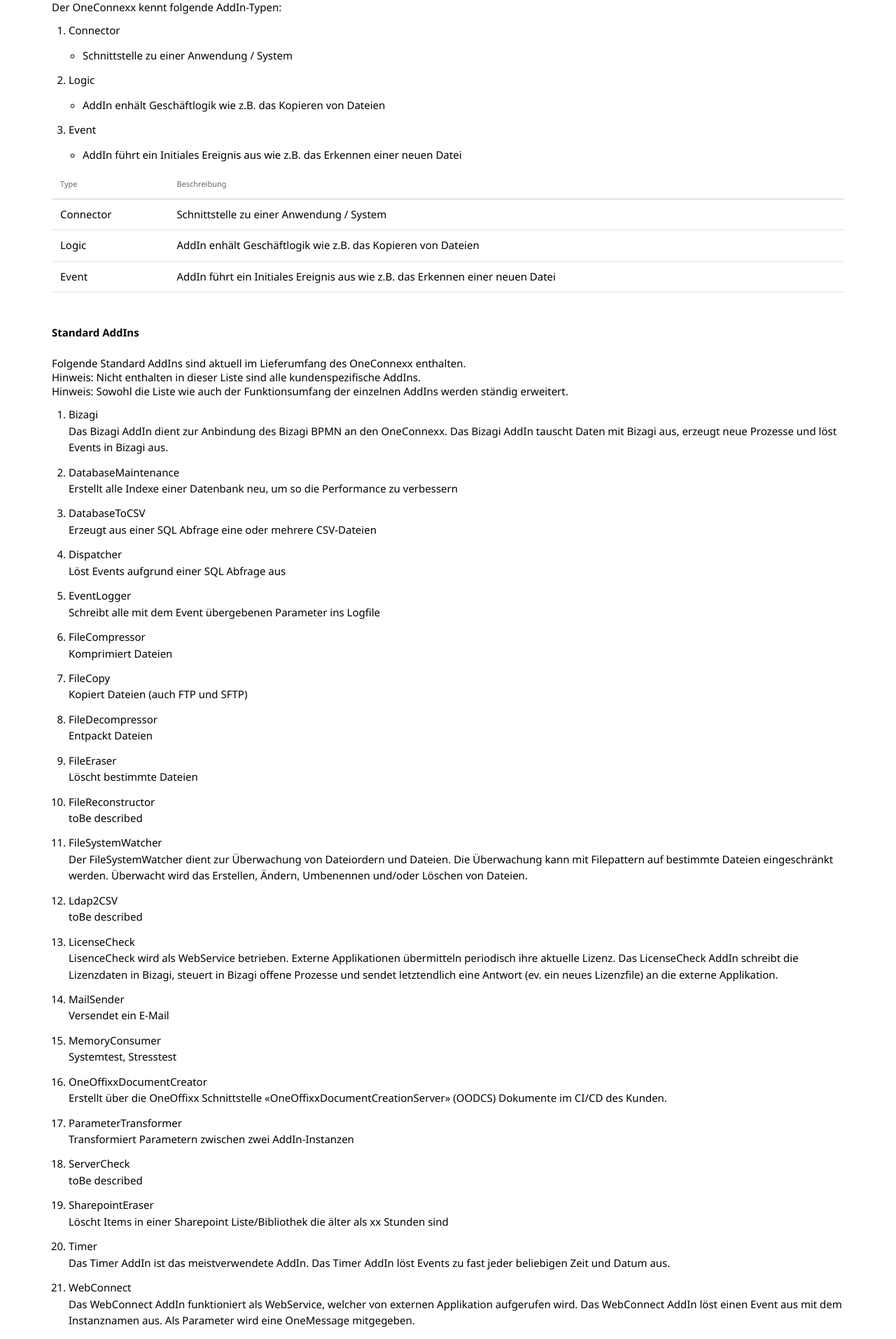
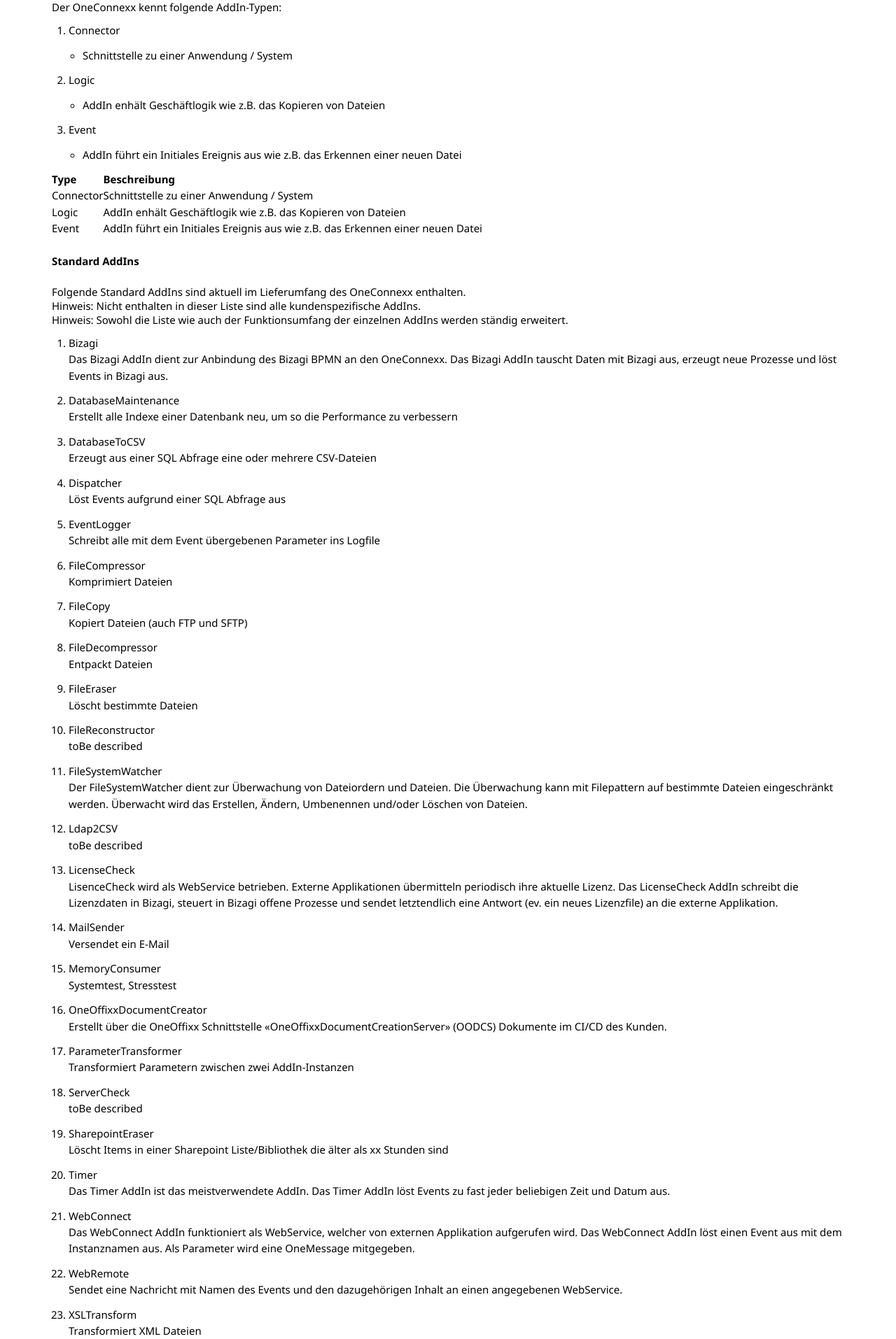
Before and after one commit to primesoft-group/oneconnexx-docs, a Jekyll site: the page built from _pages/addins/de/overview.md, in a window 1280 px wide. Shown: the part 328-2242 px from the top of the page at 70% size. Built offline with Jekyll 4.4.1, drawn with Linux system fonts in a browser that asks for light colours; nearby versions of some CDN libraries; some web fonts are replaced.

Commit message:
Update overview.md

```diff
--- a/_pages/addins/de/overview.md
+++ b/_pages/addins/de/overview.md
@@ -15,7 +15,7 @@
 3. Event
    * AddIn führt ein Initiales Ereignis aus wie z.B. das Erkennen einer neuen Datei
 
-{:.table .table-striped}
+
 | Type | Beschreibung |
 | --- | --- |
 | Connector | Schnittstelle zu einer Anwendung / System |
```
